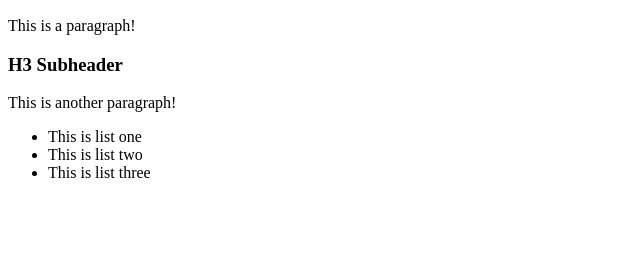
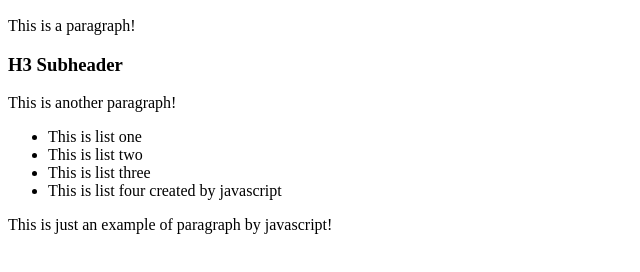
Before and after one commit to sid3github/js_practice, a plain HTML site: page index.html in a window 1280 px wide. Shown: the part 110-382 px from the top of the page, without its empty margins (0-640 px from the left). Drawn offline with Linux system fonts and the light colour scheme.

Commit message:
js creating new nodes in dom and manupilating

```diff
--- a/index.html
+++ b/index.html
@@ -19,7 +19,7 @@
         <li>This is list three</li>
     </ul>
 
-    <div id="test">
+    <div id="content">
 
     </div>
 
--- a/script.js
+++ b/script.js
@@ -212,10 +212,13 @@
 var newList = document.createElement('li');
 newList.innerHTML = 'This is list four created by javascript';
 
+document.getElementById('change').appendChild(newList);
 
 
+var newPara = document.createElement('p');
+newPara.innerHTML = 'This is just an example of paragraph by javascript!';
 
-
+document.getElementById('content').appendChild(newPara);
 
 
 
```
